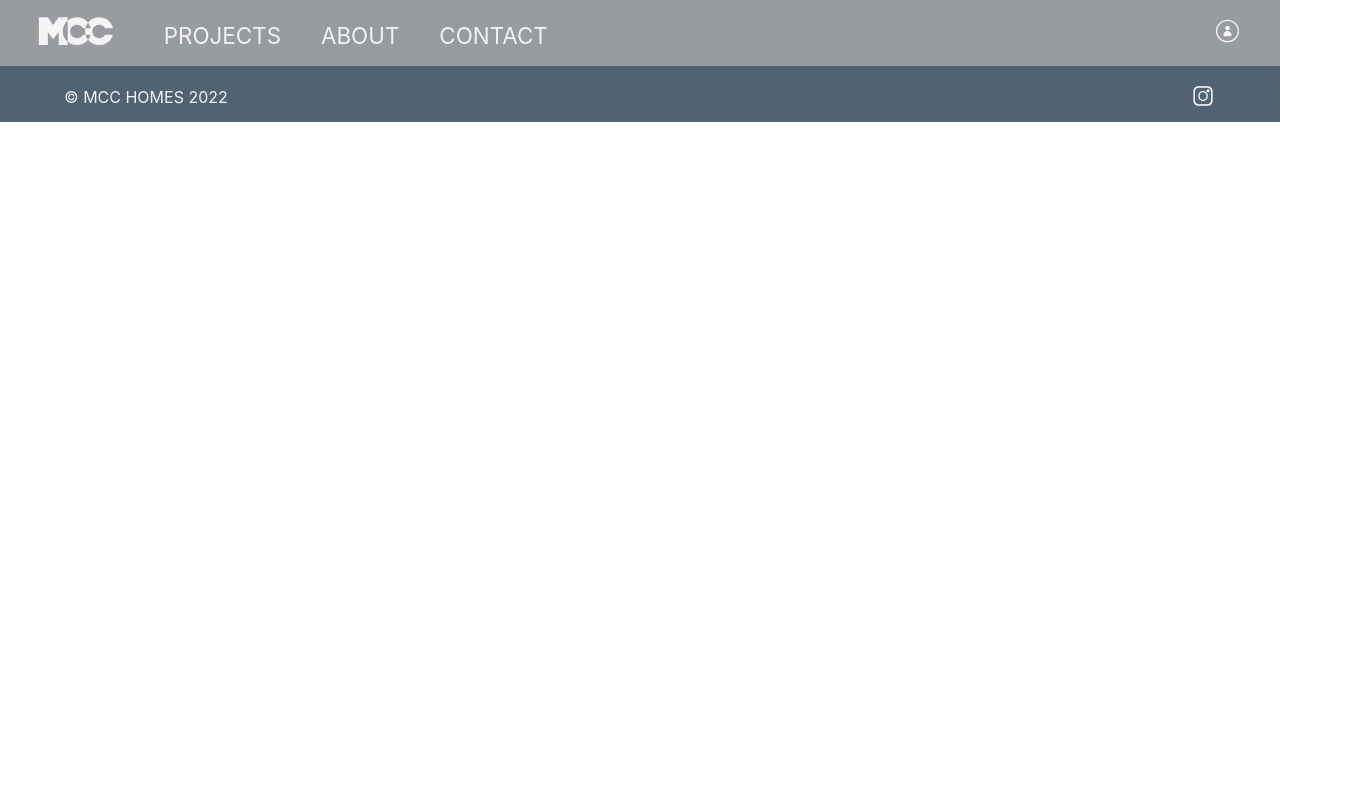
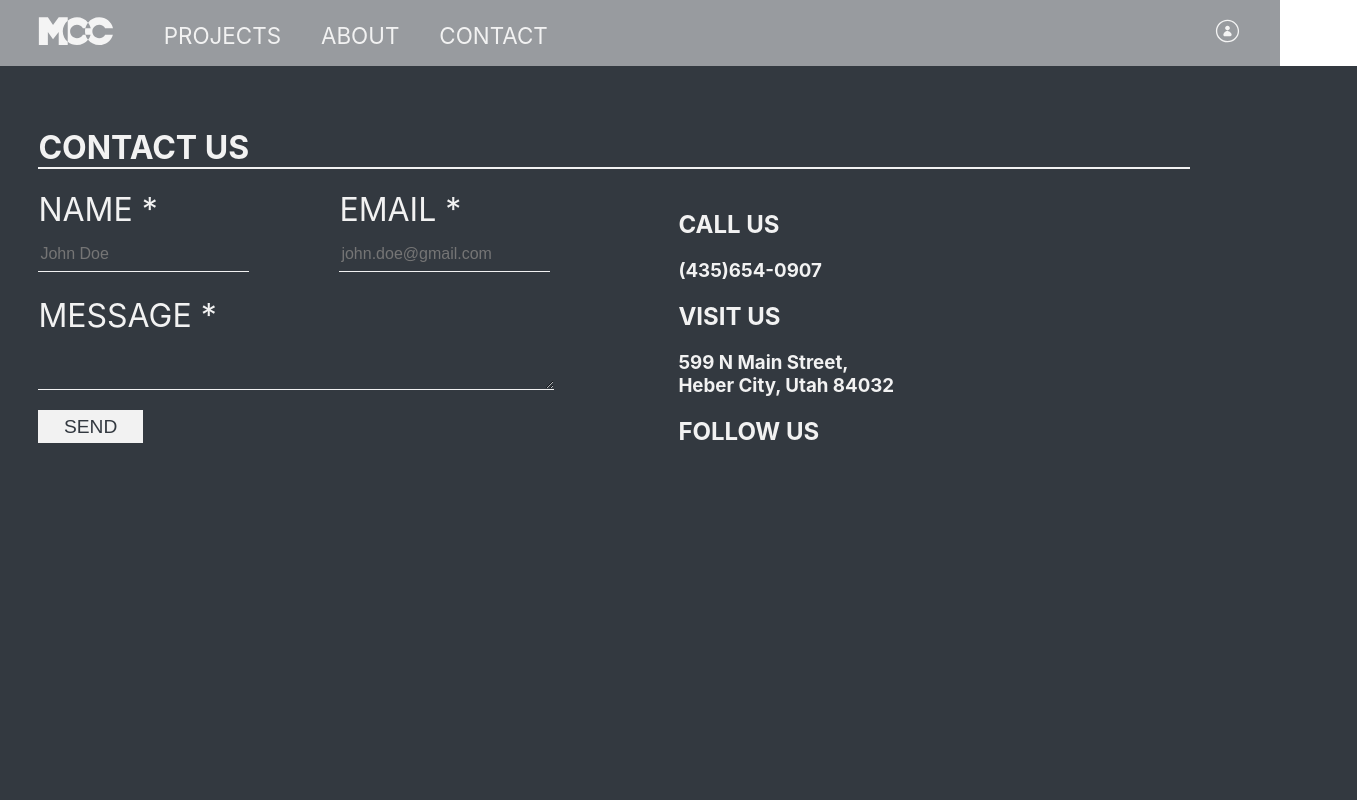
Before and after one commit to auditie/mcc-client, a React (Create React App) app: page /contact in a window 1280 px wide. Shown: the top 800 px of the page, 1357 px wide, since content can reach past the window. Built offline with nearby package versions, Linux system fonts and the light colour scheme; a web font is replaced by a local one.

Commit message:
Inital structure and styling for contact page.

```diff
--- a/src/App.scss
+++ b/src/App.scss
@@ -0,0 +1,4 @@
+.app {
+    width: 100vw;
+    height: 100vh;
+}
--- /dev/null
+++ b/src/components/ContactForm/ContactForm.js
@@ -0,0 +1,25 @@
+import './ContactForm.scss';
+
+const ContactForm = () => {
+    return (
+        <div className='contact'>
+            <form className='contact__form'>
+                <div className='contact__form-split'>
+                    <div className='contact__form-split--left'>
+                        <label for='name' className='contact__form-label'>NAME *</label><br/>
+                        <input type='text' id='name' name='name' placeholder='John Doe' className='contact__form-input' />
+                    </div>
+                    <div>
+                        <label for='email' className='contact__form-label'>EMAIL *</label><br/>
+                        <input type='text' id='email' name='email' placeholder='john.doe@gmail.com' className='contact__form-input' />
+                    </div>
+                </div>
+                <label for='message' className='contact__form-label'>MESSAGE *</label><br/>
+                <textarea id='message' name='message' className='contact__form-input-mess' /><br/>
+                <input type='submit' value='SEND' className='contact__form-input-button' />
+            </form>
+        </div>
+    )
+}
+
+export default ContactForm;
--- /dev/null
+++ b/src/components/ContactForm/ContactForm.scss
@@ -0,0 +1,44 @@
+@use '../../styles/partials/colors' as *;
+@use '../../styles/partials/global' as *;
+@use '../../styles/partials/mixins' as *;
+
+.contact {
+    padding: 0;
+    color: $white;
+    width: auto;
+
+    &__form {
+        width: 40vw;
+
+        &-label {
+            font-size: 2em;
+        }
+
+        &-split {
+            display: flex;
+            flex-direction: row;
+            justify-content: space-between;
+            margin-bottom: 3vh;
+        }
+
+        &-input {
+            font-size: 1em;
+            @include form-input;
+
+            &-mess {
+                @include form-input;
+                width: 40vw;
+                margin-bottom: 2vh;
+            }
+
+            &-button {
+                font-size: 1.2em;
+                border: none;
+                padding: .7vh 2vw;
+                background: $white;
+                color: $dark-grey;
+            }
+        }
+    }
+
+}
--- a/src/pages/ContactPage/ContactPage.js
+++ b/src/pages/ContactPage/ContactPage.js
@@ -1,11 +1,28 @@
 import './ContactPage.scss';
 import { Component } from "react";
+import ContactForm from '../../components/ContactForm/ContactForm';
 
 class ContactPage extends Component {
     render() {
         return (
-            <div className='contact'>
-
+            <div className='contact-page'>
+                <h1 className='contact-page__title'>CONTACT US</h1>
+                <div className='contact-page__split'>
+                    <ContactForm />
+                    <div className='contact-page__split--right'>
+                        <div>
+                            <h2 className='contact-page__sub-head'>CALL US</h2>
+                            <h3 className='contact-page__body-text'>(435)654-0907</h3>
+                        </div>
+                        <div>
+                            <h2 className='contact-page__sub-head'>VISIT US</h2>
+                            <h3 className='contact-page__body-text'>599 N Main Street,<br/>Heber City, Utah 84032</h3>
+                        </div>
+                        <div>
+                            <h2 className='contact-page__sub-head'>FOLLOW US</h2>
+                        </div>
+                    </div>
+                </div>
             </div>
         )
     }
--- a/src/pages/ContactPage/ContactPage.scss
+++ b/src/pages/ContactPage/ContactPage.scss
@@ -1,3 +1,20 @@
 @use '../../styles/partials/colors' as *;
 @use '../../styles/partials/global' as *;
 @use '../../styles/partials/mixins' as *;
+
+.contact-page {
+    color: $white;
+    margin: 0;
+    width: 100vw;
+    height: 100vh;
+    background-color: $dark-grey;
+    padding-top: 5vh;
+    padding-right: 3vw;
+    padding-left: 3vw;
+
+    &__split {
+        display: flex;
+        flex-direction: row;
+        gap: 10vw;
+    }
+}
--- a/src/styles/partials/_mixins.scss
+++ b/src/styles/partials/_mixins.scss
@@ -32,3 +32,11 @@ p {
     margin-left: auto;
     margin-right: auto;
 }
+
+@mixin form-input {
+    background: transparent;
+    border: none;
+    border-bottom: 1px solid $white;
+    padding-top: 2vh;
+    padding-bottom: 1vh;
+}
```
